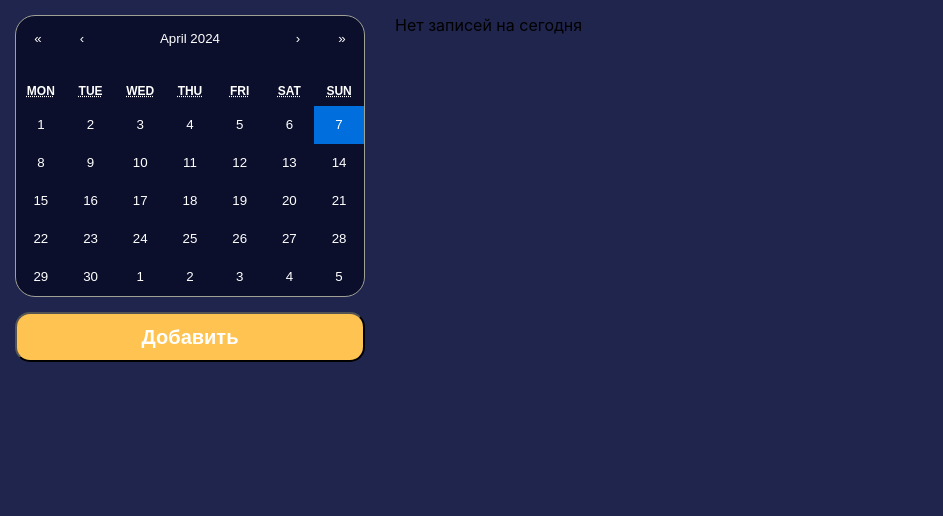
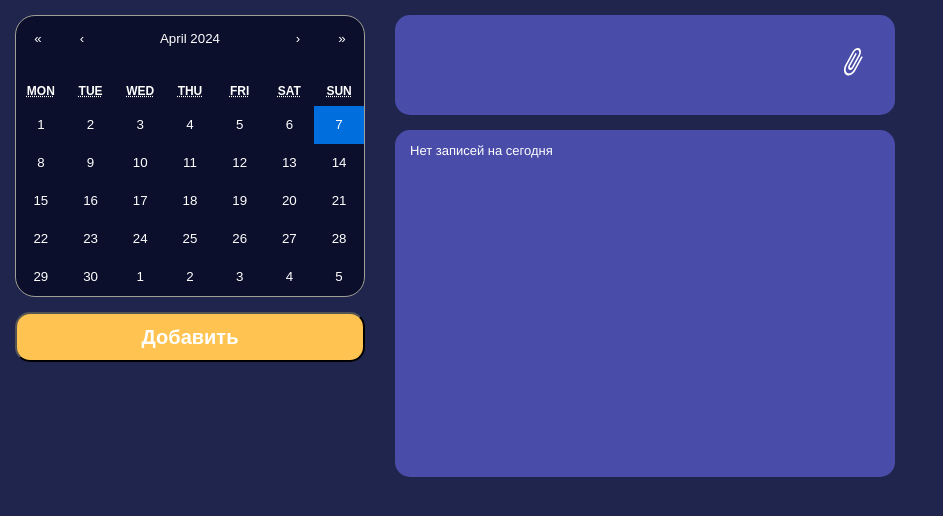
Before and after one commit to zerroXturbo/calendar, a React (Create React App) app: page / in a window 1280 px wide. Shown: the top 516 px of the page, without its empty margins (0-943 px from the left). Built offline with nearby package versions, Linux system fonts and the light colour scheme.

Commit message:
add images

```diff
--- a/src/App.js
+++ b/src/App.js
@@ -6,6 +6,7 @@ import TextEditor from './components/TextEditor';
 import Form from './components/Form';
 import Text from './components/Text';
 import Time from './components/Time';
+import Images from './components/Images';
 
 
 class App extends React.Component {
@@ -100,6 +101,7 @@ class App extends React.Component {
             />
           </div>
           <div id={'app-editor'}>
+            <Images date={this.dateID} />
             <Text />
             <TextEditor />
           </div>
--- /dev/null
+++ b/src/components/Images.css
@@ -0,0 +1,30 @@
+#img-container {
+    box-sizing: border-box;
+    height: 100px;
+    width: 500px;
+    position: relative;
+    background-color: #494CA8;
+    color: white;
+    border-radius: 15px;
+    margin: 0 0 15px 0;
+}
+
+#img-container img {
+    max-width: 80%;
+    max-height: 80%;
+    margin: 10px;
+}
+#img-container input {
+
+}
+input[
+type="file"] {
+    display: none;
+}
+
+.custom-file-upload {
+    float: right;
+    display: inline-block;
+    padding: 32px;
+    cursor: pointer;
+}
--- /dev/null
+++ b/src/components/Images.jsx
@@ -0,0 +1,55 @@
+import React, {useState} from 'react';
+import './Images.css'
+
+const Images = props => {
+    const [, setDate] = useState(new Date());
+    const [files] = useState([]);
+    const handleChange = (event) => {
+        const file = event.target.files[0];
+        if (file)
+            files.push(URL.createObjectURL(event.target.files[0]));
+        setDate(new Date());
+    }
+
+    return (
+        <div id="img-container">
+            {files.map((file, i) => (
+                <img id={"img_" + i} src={file} alt="N/A"/>
+            ))}
+            <label htmlFor="file-upload" className="custom-file-upload">
+                <svg width="20" height="29" viewBox="0 0 20 29" fill="none" xmlns="http://www.w3.org/2000/svg">
+                    <path // ну svg ну и что
+                        d="M12.3532 23.5806C11.2681 25.5667 9.85975 26.9836 8.12798
+                         27.8314C6.39621 28.6792 4.82813 28.7195 3.42373 27.9522C2.01934
+                         27.185 1.20606 25.8437 0.983886 23.9283C0.761715 22.013 1.19314
+                         20.0623 2.27817 18.0763L9.70822 4.47646C10.4866 3.05171 11.5117
+                         2.02802 12.7835 1.40541C14.0552 0.782785 15.1949 0.746692 16.2024
+                         1.29712C17.2099 1.84755 17.7952 2.82605 17.9583 4.23262C18.1215
+                         5.63918 17.8139 7.05484 17.0355 8.47959L10.3131 20.7842C9.81773
+                         21.6909 9.17771 22.3363 8.393 22.7205C7.60829 23.1046 6.89537
+                         23.1216 6.25423 22.7713C5.6131 22.421 5.24219 21.812 5.14152
+                         20.9441C5.04085 20.0762 5.23818 19.1889 5.73352 18.2823L12.456
+                         5.97763L13.8298 6.72822L7.10738 19.0329C6.90689 19.3998 6.82657
+                         19.7551 6.86642 20.0987C6.90641 20.4434 7.05616 20.6867 7.31567
+                         20.8285C7.57518 20.9703 7.86048 20.9647 8.17159 20.8117C8.48284
+                         20.66 8.73871 20.4006 8.9392 20.0337L15.6616 7.729C16.157 6.82235
+                         16.3543 5.93508 16.2536 5.0672C16.153 4.19931 15.7821 3.59023
+                         15.1409 3.23996C14.4998 2.88969 13.7869 2.90664 13.0022
+                         3.29081C12.2174 3.67498 11.5774 4.32039 11.0821 5.22705L3.65203
+                         18.8269C2.87364 20.2517 2.56603 21.6673 2.72919 23.0739C2.89234
+                         24.4805 3.47767 25.459 4.48517 26.0094C5.49267 26.5598 6.63231
+                         26.5237 7.90407 25.9011C9.17584 25.2785 10.2009 24.2548 10.9793
+                         22.8301L18.4094 9.23018L19.7832 9.98077L12.3532 23.5806Z"
+                        fill="white"/>
+                </svg>
+            </label>
+            <input
+                id="file-upload"
+                type="file"
+                onChange={handleChange}
+                accept="image/png, image/jpeg"
+            />
+        </div>
+    );
+}
+export default Images;
--- a/src/components/Text.css
+++ b/src/components/Text.css
@@ -1,7 +1,21 @@
-#text{
+#text {
+    box-sizing: border-box;
+    font-family: Helvetica, Arial, sans-serif;
+    font-size: 13px;
+    height: 100%;
+    width: 500px;
+    margin: 0;
+    position: relative;
     background-color: #494CA8;
     color: white;
     border-radius: 15px;
-    width: 500px;
-    height: 775px;
+    line-height: 1.42;
+    outline: none;
+    overflow-y: auto;
+    padding: 12px 15px;
+    tab-size: 4;
+    -moz-tab-size: 4;
+    text-align: left;
+    white-space: pre-wrap;
+    word-wrap: break-word;
 }
--- a/src/components/Text.jsx
+++ b/src/components/Text.jsx
@@ -1,8 +1,8 @@
 import React from 'react';
-import './Text.css'
+import './Text.css';
 
 const Text = () => {
-    return (<div className={'text'}></div>);
+    return (<div id={'text'} className={'text'}></div>);
 }
 
 export default Text;
```
